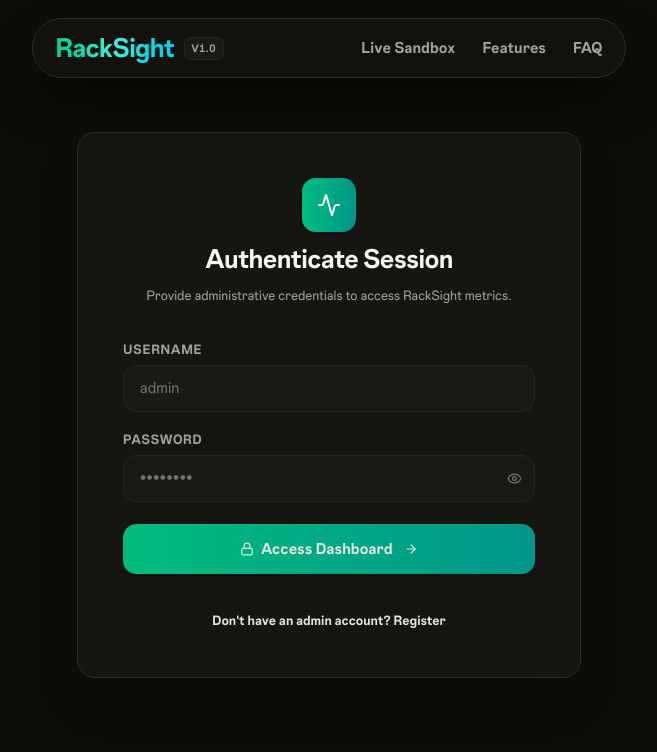
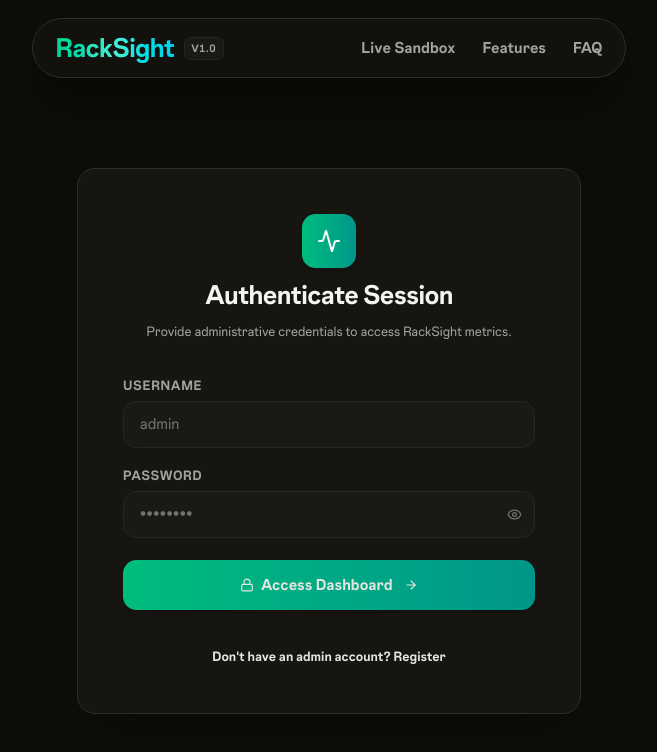
Before and after one commit to sumit-75/RackSight, a Next.js app: page /login in a window 1280 px wide. Shown: the top 752 px of the page, without its empty margins (311-968 px from the left). Built offline with nearby package versions, Linux system fonts and the light colour scheme; no server answers; a web font is replaced by a local one.

Commit message:
fix: add top clearance gap between floating header and dashboard page title

```diff
--- a/app/dashboard/page.tsx
+++ b/app/dashboard/page.tsx
@@ -77,7 +77,7 @@ export default async function DashboardPage() {
   });
 
   return (
-    <div className="space-y-8 animate-in fade-in duration-300 font-sans max-w-7xl mx-auto py-2">
+    <div className="space-y-8 animate-in fade-in duration-300 font-sans max-w-7xl mx-auto pt-2 sm:pt-4 pb-8">
       {/* Header */}
       <div>
         <h1 className="text-2xl sm:text-3xl font-extrabold tracking-tight text-[#f5f5f4] flex items-center gap-3 font-sans">
--- a/app/layout.tsx
+++ b/app/layout.tsx
@@ -41,7 +41,7 @@ export default async function RootLayout({ children }: { children: React.ReactNo
         {/* Floating Glassmorphic Pill Navbar */}
         <FloatingNavbar session={session ? { user: session.user as string } : null} />
 
-        <main className="flex-1 max-w-7xl w-full mx-auto px-4 sm:px-6 lg:px-8 py-6 pt-4">
+        <main className="flex-1 max-w-7xl w-full mx-auto px-4 sm:px-6 lg:px-8 py-8 pt-10 sm:pt-12">
           {children}
         </main>
       </body>
```
